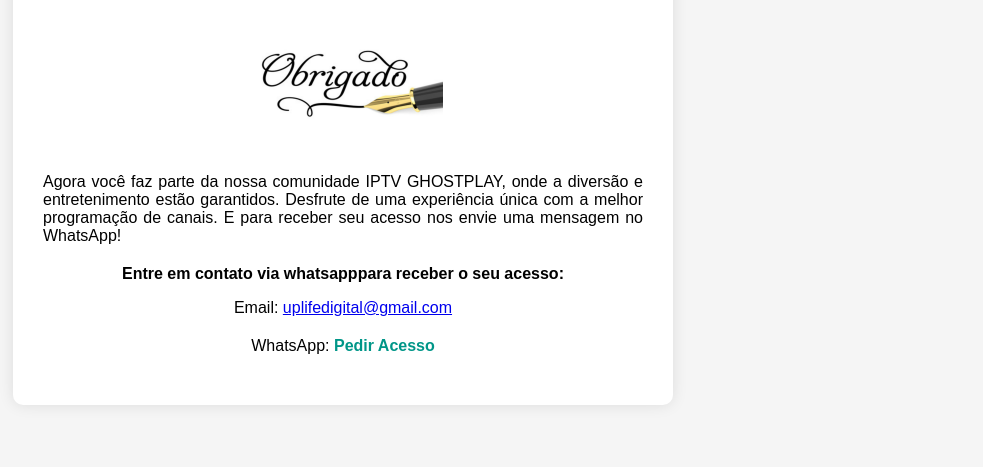
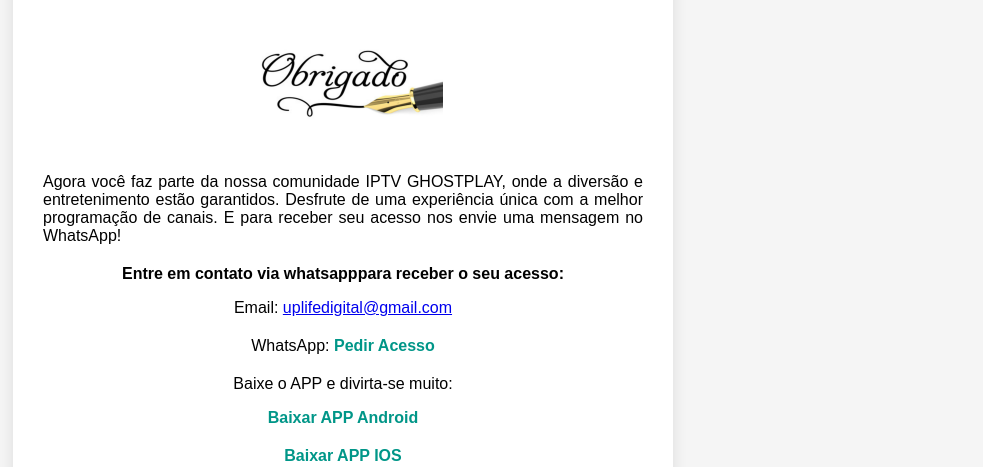
Before and after one commit to RonyOtaku/Pagina-de-Agradecimento-GhostPlay, a plain HTML site: page pagina de agradecimento.html in a window 1280 px wide. Shown: the part 181-648 px from the top of the page, without its empty margins (297-1280 px from the left). Drawn offline with Linux system fonts and the light colour scheme.

Commit message:
voltei ao original

```diff
--- a/pagina de agradecimento.html
+++ b/pagina de agradecimento.html
@@ -24,11 +24,11 @@
         </div>
 
         <div class="back-to-home">
-
-
+            <p>Baixe o APP e divirta-se muito:</p>
+            <a href="https://play.google.com/store/apps/details?id=com.digitalseva.iptvplayer">Baixar APP Android</a>
         </div>
         <div class="back-to-home">
-
+            <a href="https://apps.apple.com/br/app/blink-player-pro/id1635779666">Baixar APP IOS</a>
             <!-- Botão do WhatsApp com balão de conversa -->
         <div class="whatsapp-container">
             <a href="https://api.whatsapp.com/send?phone=82993830913" target="_blank" class="whatsapp-button">
```
